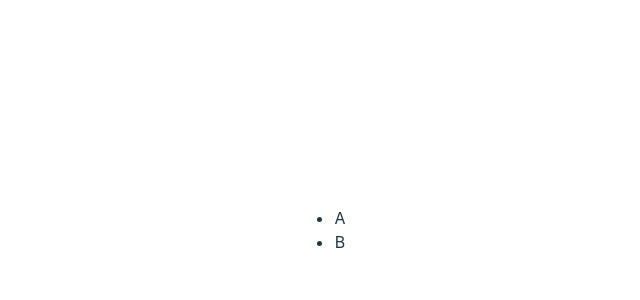
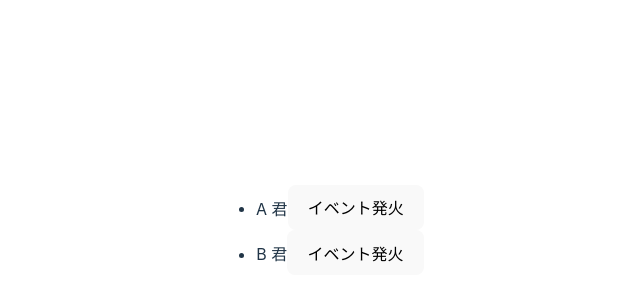
Before and after one commit to 2nofa11/NekoBook, a Vue app: page / in a window 1280 px wide. Shown: the part 170-470 px from the top of the page, without its empty margins (320-960 px from the left). Built offline with nearby package versions, Linux system fonts and the light colour scheme.

Commit message:
p162 $emitを使って自分のイベントであるchild-eventを発火できる

```diff
--- a/src/components/Section23.vue
+++ b/src/components/Section23.vue
@@ -1,15 +1,16 @@
 <template>
-  <li>{{ val }}</li>
+  <li>{{ val }} 君<Section23Child @child-event="parentsMethod" /></li>
 </template>
 
 <script lang="ts">
 import { defineComponent, PropType } from "vue";
-
+import Section23Child from "./Section23Child.vue";
 type PropObj = {
   name: string;
   age: number;
 };
 export default defineComponent({
+  components: { Section23Child },
   props: {
     val: {
       required: true,
@@ -19,6 +20,11 @@ export default defineComponent({
       type: Object as PropType<PropObj>,
     },
   },
+  methods: {
+    parentsMethod() {
+      alert(`${this.val}が押された。`);
+    },
+  },
 });
 </script>
 
--- /dev/null
+++ b/src/components/Section23Child.vue
@@ -0,0 +1,17 @@
+<template>
+  <button @click="handleClick">イベント発火</button>
+</template>
+
+<script lang="ts">
+import { defineComponent } from "vue";
+
+export default defineComponent({
+  methods: {
+    handleClick() {
+      this.$emit("child-event");
+    },
+  },
+});
+</script>
+
+<style></style>
```
